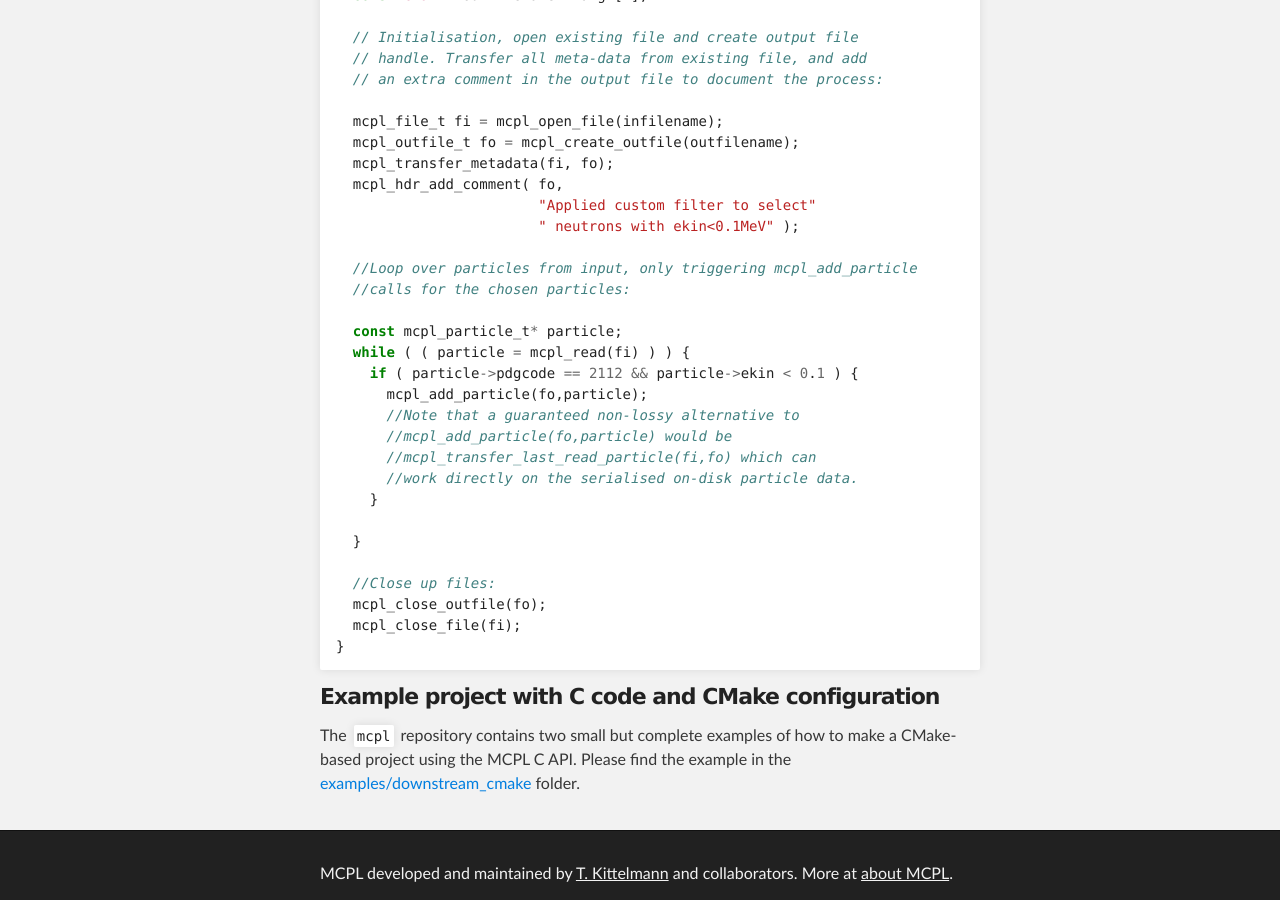
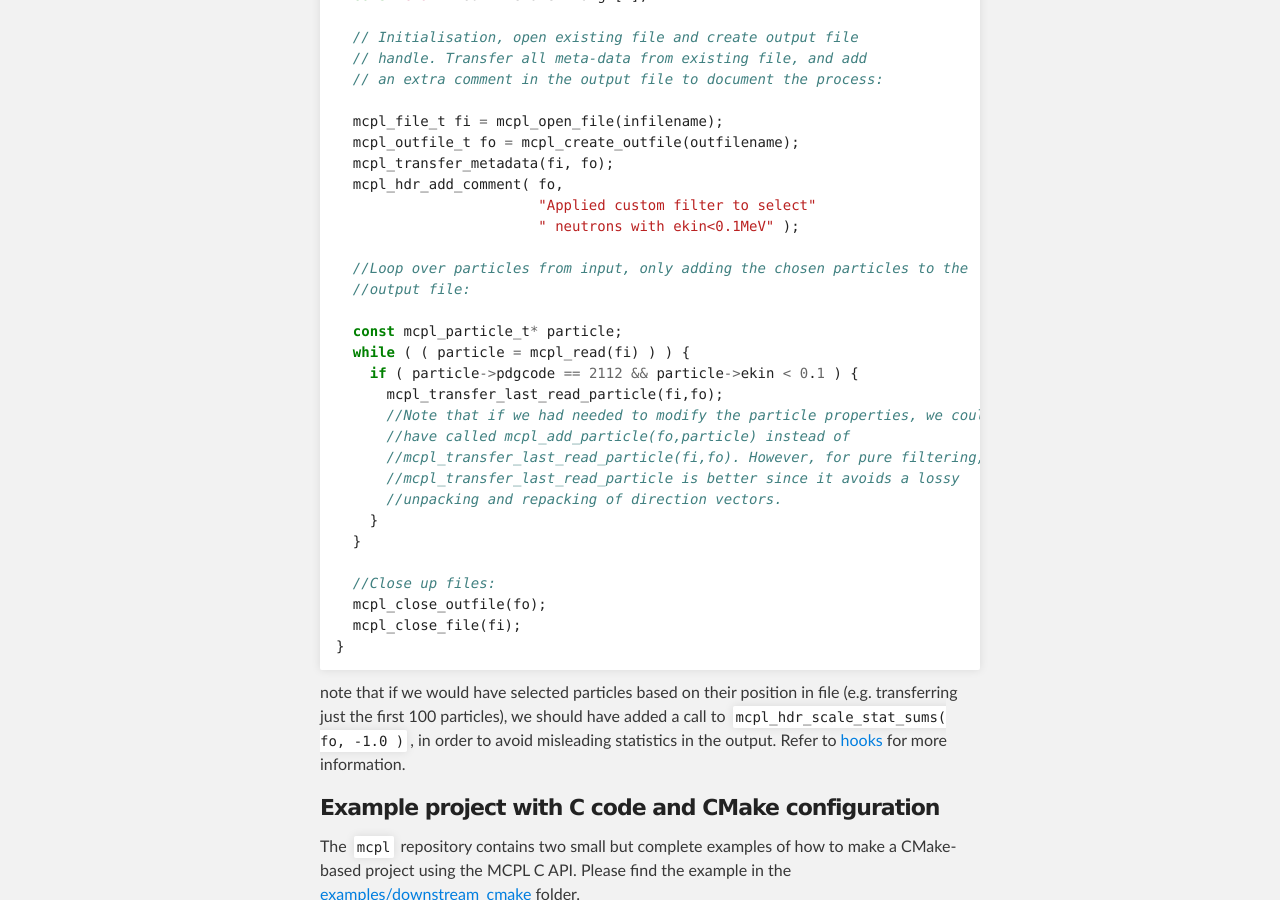
Before and after one commit to mctools/mcpl, a Jekyll site: the page built from usage_c.md, in a window 1280 px wide and 900 px high, scrolled down 3255 px. Built offline with Jekyll 4.4.1, drawn with Linux system fonts in a browser that asks for light colours.

Commit message:
Update C filter example for lossless transfer and statsum handling

````diff
--- a/usage_c.md
+++ b/usage_c.md
@@ -148,19 +148,19 @@ int main(int argc,char**argv) {
                         "Applied custom filter to select"
                         " neutrons with ekin<0.1MeV" );
 
-  //Loop over particles from input, only triggering mcpl_add_particle
-  //calls for the chosen particles:
+  //Loop over particles from input, only adding the chosen particles to the
+  //output file:
 
   const mcpl_particle_t* particle;
   while ( ( particle = mcpl_read(fi) ) ) {
     if ( particle->pdgcode == 2112 && particle->ekin < 0.1 ) {
-      mcpl_add_particle(fo,particle);
-      //Note that a guaranteed non-lossy alternative to
-      //mcpl_add_particle(fo,particle) would be
-      //mcpl_transfer_last_read_particle(fi,fo) which can
-      //work directly on the serialised on-disk particle data.
+      mcpl_transfer_last_read_particle(fi,fo);
+      //Note that if we had needed to modify the particle properties, we could
+      //have called mcpl_add_particle(fo,particle) instead of
+      //mcpl_transfer_last_read_particle(fi,fo). However, for pure filtering,
+      //mcpl_transfer_last_read_particle is better since it avoids a lossy
+      //unpacking and repacking of direction vectors.
     }
-
   }
 
   //Close up files:
@@ -169,6 +169,9 @@ int main(int argc,char**argv) {
 }
 ```
 
+note that if we would have selected particles based on their position in file (e.g. transferring just the first 100 particles), we should have added a call to `mcpl_hdr_scale_stat_sums( fo, -1.0 )`, in order to avoid misleading statistics in the output. Refer to [hooks](LOCAL:format_statsum/) for more information.
+
+
 ### Example project with C code and CMake configuration
 
 The `mcpl` repository contains two small but complete examples of how to make a CMake-based project using the MCPL C API. Please find the example in the [examples/downstream_cmake]({{"/tree/path_to_mcpl2/examples/downstream_cmake" | prepend: site.github.repository_url }}) folder.
````
